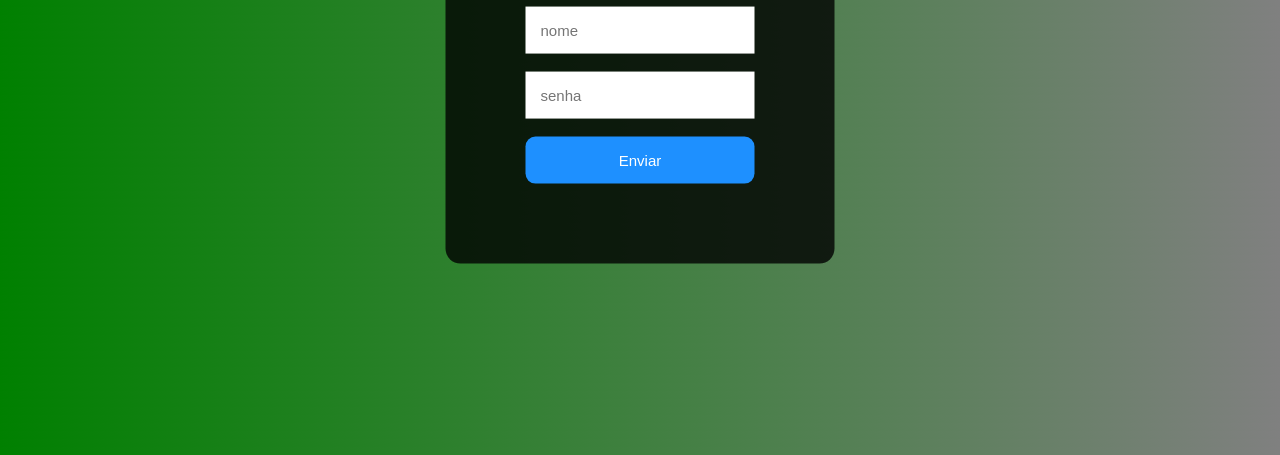
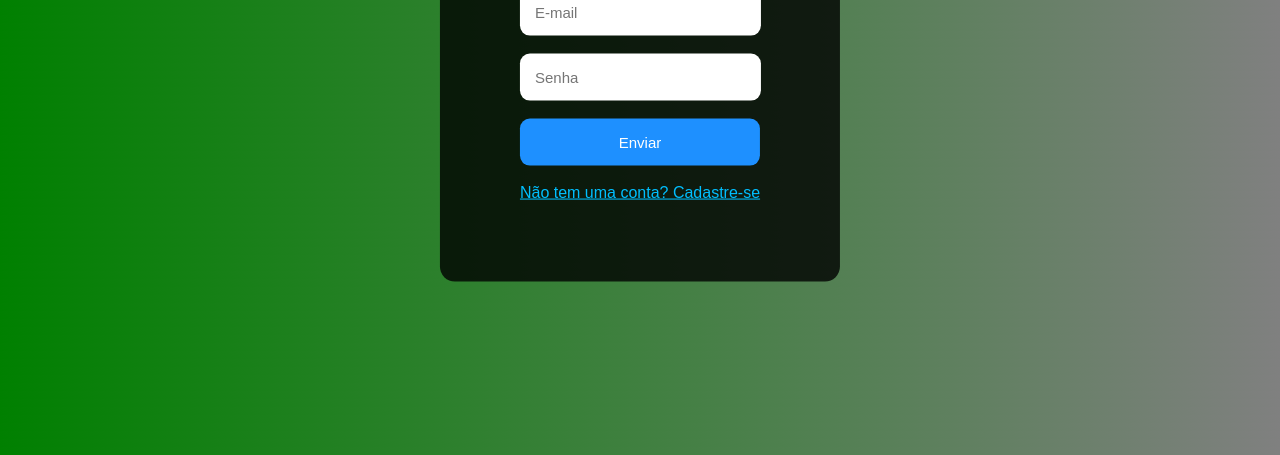
Before and after one commit to Becker-LG/DesenvolvimentoP, a plain HTML site: page front/login.html in a window 1280 px wide. Shown: the part 345-800 px from the top of the page. Drawn offline with Linux system fonts and the light colour scheme.

Commit message:
Commit Quatro

```diff
--- a/back/index.js
+++ b/back/index.js
@@ -17,6 +17,9 @@ app.post("/cadastro", function(req, res){
 
 app.get("/login/:id", function(req, res){
     const id = req.params.id
+    db.serialize(function(){
+        db.run("select")
+    })
 })
 
 /*app.get("/games/:id", function(req, res){
--- /dev/null
+++ b/front/cadastro.css
@@ -0,0 +1,32 @@
+body{
+  font-family: Arial, Helvetica, sans-serif;
+  background-image: linear-gradient(45deg, green, gray);
+}
+
+div{
+  background-color: rgba(0, 0, 0, 0.8);
+  position: absolute;
+  top: 50%;
+  left: 50%;
+  transform: translate(-50%, -50%);
+  padding: 80px;
+  border-radius: 15px;
+  color: white;
+}
+
+input{
+  padding: 15px;
+  border: none;
+  outline: none;
+  font-size: 15px;
+}
+
+button{
+  background-color: dodgerblue;
+  border: none;
+  padding: 15px;
+  width: 100%;
+  border-radius: 10px;
+  color: white;
+  font-size: 15px;
+}
--- a/front/login.css
+++ b/front/login.css
@@ -19,6 +19,8 @@ input{
     border: none;
     outline: none;
     font-size: 15px;
+    border-radius: 10px;
+    width: 88%;
 }
 
 button{
@@ -35,3 +37,7 @@ button:hover{
     background-color: deepskyblue;
     cursor: pointer;
 }
+
+a{
+    color: deepskyblue;
+}
--- a/front/login.html
+++ b/front/login.html
@@ -9,13 +9,13 @@
 <body>
     <div>
         <h1>Login</h1>
-        <form id="formLogin">
-            <input type="text" placeholder="nome">
-            <br><br>
-            <input type="password" placeholder="senha">
-            <br><br>
-            <button>Enviar</button>
-        </form>
+        <input type="email" placeholder="E-mail" name="email">
+        <br><br>
+        <input type="password" placeholder="Senha" name="pass">
+        <br><br>
+        <button>Enviar</button>
+        <br><br>
+        <a href="cadastro.html">Não tem uma conta? Cadastre-se</a>
     </div>
 </body>
 <script>
@@ -25,12 +25,12 @@
         const formData = Object.fromEntries(new FormData(form).entries())
         fetch("http://localhost:3000/login", {
             method: "GET",
-            body: JSON.stringify({nome: formData.nome, pass: formData.pass}),
+            body: JSON.stringify({email: formData.email, pass: formData.pass}),
             headers: {
                 "Content-Type":"application/json"
             }
         }).then(function(){
-            console.log('Cadastrado com sucesso!')
+            console.log('Logado com sucesso!')
         }).catch(function(){console.log('Deu merda.')})
     })
 </script>
```
Also changed, not shown: front/cadastro.html (+18 -20 lines).
